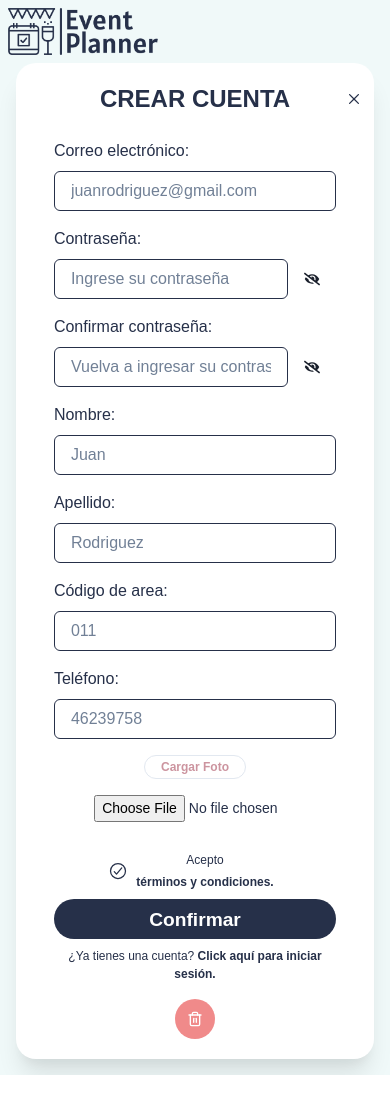
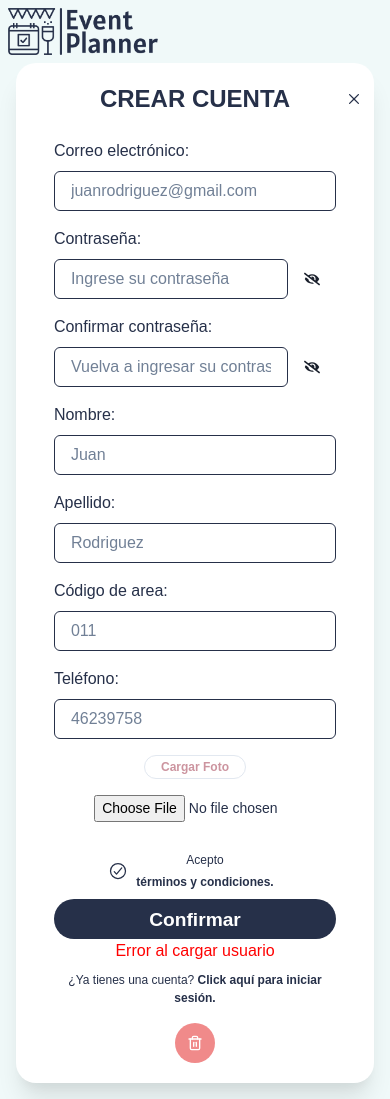
Before and after one commit to leandrofrossi/s14-32-csharp, a React (Vite) app in the folder Frontend/: page /register in a window 390 px wide. Before the commit the page ends 1075 px from the top, so only its background shows below. Built offline with nearby package versions, Linux system fonts and the light colour scheme.

Commit message:
modificacion register phoneNumber

```diff
--- a/Frontend/src/pages/Register.jsx
+++ b/Frontend/src/pages/Register.jsx
@@ -82,6 +82,10 @@ export default function Register () {
     event.preventDefault()
     try {
       const phoneNumber = `${values.areacode}${values.phone}`
+      if (phoneNumber.length > 10) {
+        alert('La suma del código de área y el número de teléfono no puede superar los 10 caracteres')
+        return
+      }
       const newValues = { ...values, phone: phoneNumber }
 
       await validationSchema.validate(newValues, { abortEarly: false })
@@ -157,6 +161,7 @@ export default function Register () {
                   </Text>
                 </Flex>
                 <LoginButton bgcolor='#263049' color='white' name='Confirmar' isLoading={isSubmitting}/>
+                {errors && <Text color='red'>Error al cargar usuario</Text>}
                 <Text fontSize='xs' p='2'>
                     ¿Ya tienes una cuenta? {' '}
                     <Link fontSize='xs' fontWeight='700' color='#263049' href='/login'>Click aquí para iniciar sesión.</Link>
```
